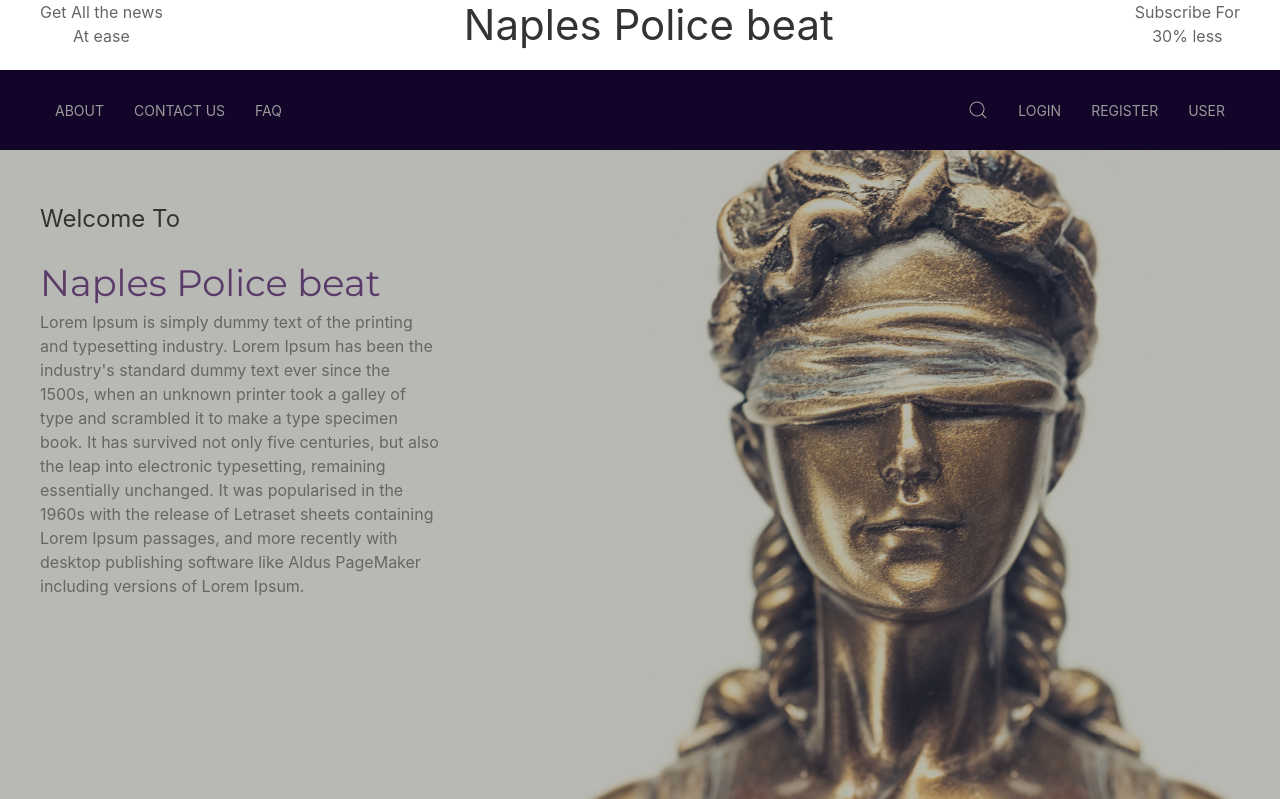
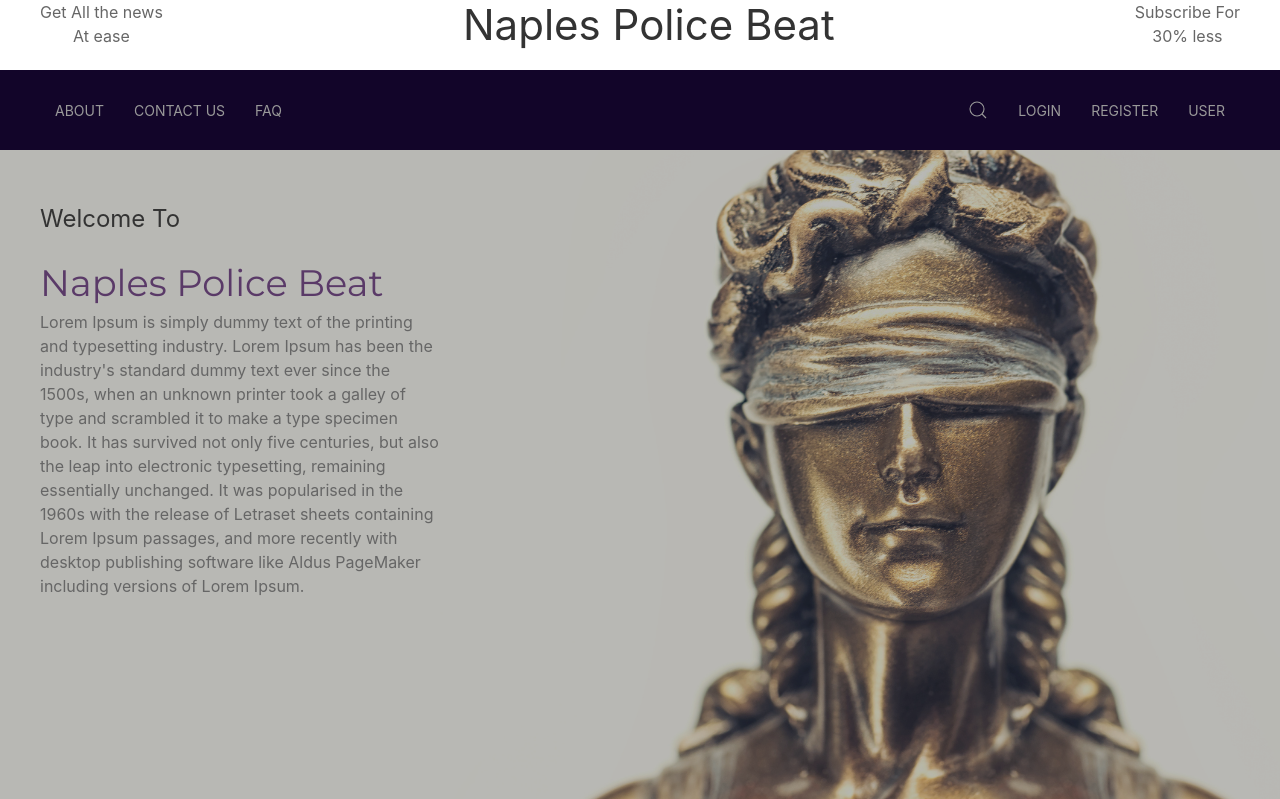
Before and after one commit to hmahmud01/naples-server, a Django app: page / in a window 1280 px wide. Shown: the top 799 px of the page. Run offline with Django 3.2, Linux system fonts and the light colour scheme; data that the repository does not hold is empty.

Commit message:
Beat spelling correction

```diff
--- a/core/templates/index.html
+++ b/core/templates/index.html
@@ -16,7 +16,7 @@
                                     <div>
                                         <div class="uk-text-left uk-animation-slide-left-medium">
                                             <h3 class="">Welcome To</h3>
-                                            <p class="zeros-sub-head">Naples Police beat</p>
+                                            <p class="zeros-sub-head">Naples Police Beat</p>
                                             <p class="uk-width-1-3">
                                                 Lorem Ipsum is simply dummy text of the printing and typesetting industry. Lorem Ipsum has been the industry's standard dummy text ever since the 1500s, when an unknown printer took a galley of type and scrambled it to make a type specimen book. It has survived not only five centuries, but also the leap into electronic typesetting, remaining essentially unchanged. It was popularised in the 1960s with the release of Letraset sheets containing Lorem Ipsum passages, and more recently with desktop publishing software like Aldus PageMaker including versions of Lorem Ipsum.
                                             </p>
--- a/core/templates/nav_app.html
+++ b/core/templates/nav_app.html
@@ -7,7 +7,7 @@
                     <p>At ease</p>
                 </div>
                 <div>
-                    <h1>Naples Police beat</h1>
+                    <h1>Naples Police Beat</h1>
                 </div>
                 <div class="uk-text-center">
                     <p>Subscribe For</p>
```
